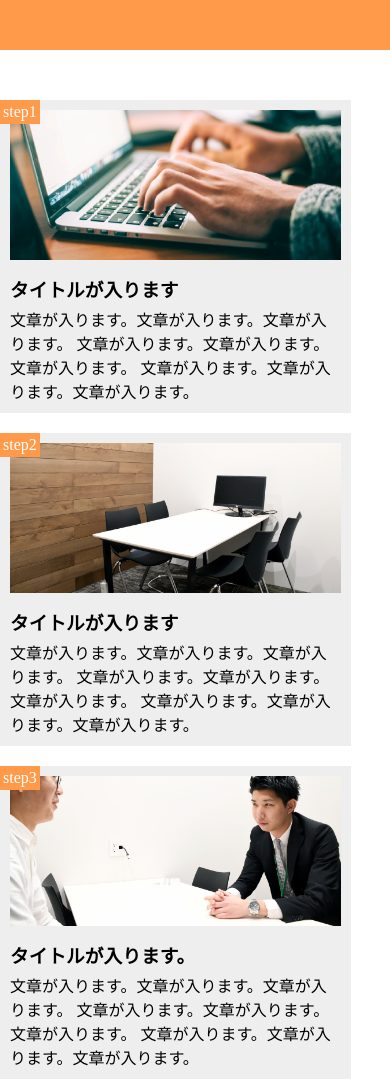
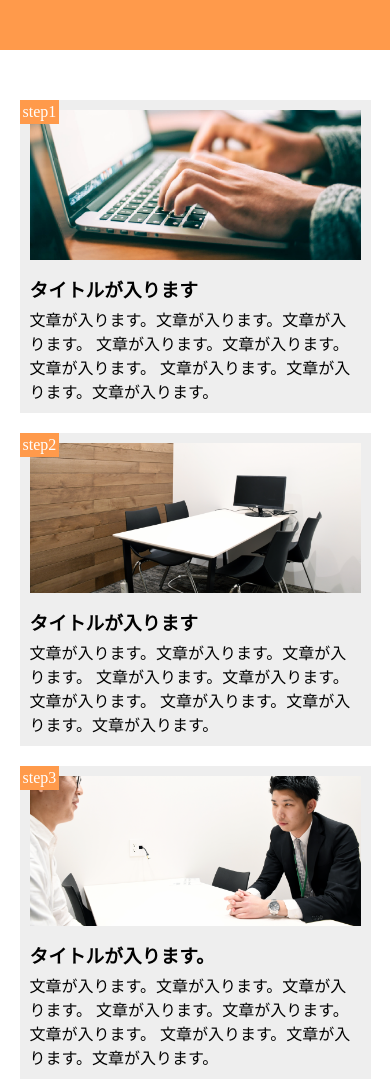
Before and after one commit to Saayapop/chapter10, a plain HTML site: page index.html in a window 390 px wide. Shown: the top 1079 px of the page. Drawn offline with Linux system fonts and the light colour scheme.

Commit message:
[Re:Retry]1-10

```diff
--- a/chapter10.css
+++ b/chapter10.css
@@ -67,6 +67,7 @@ footer{
     .step-box {
         width: 90%;
         margin-bottom: 20px;
+        margin-left: 5%;
     }
     .step-box:last-child {
         margin-bottom: 0%;
```
